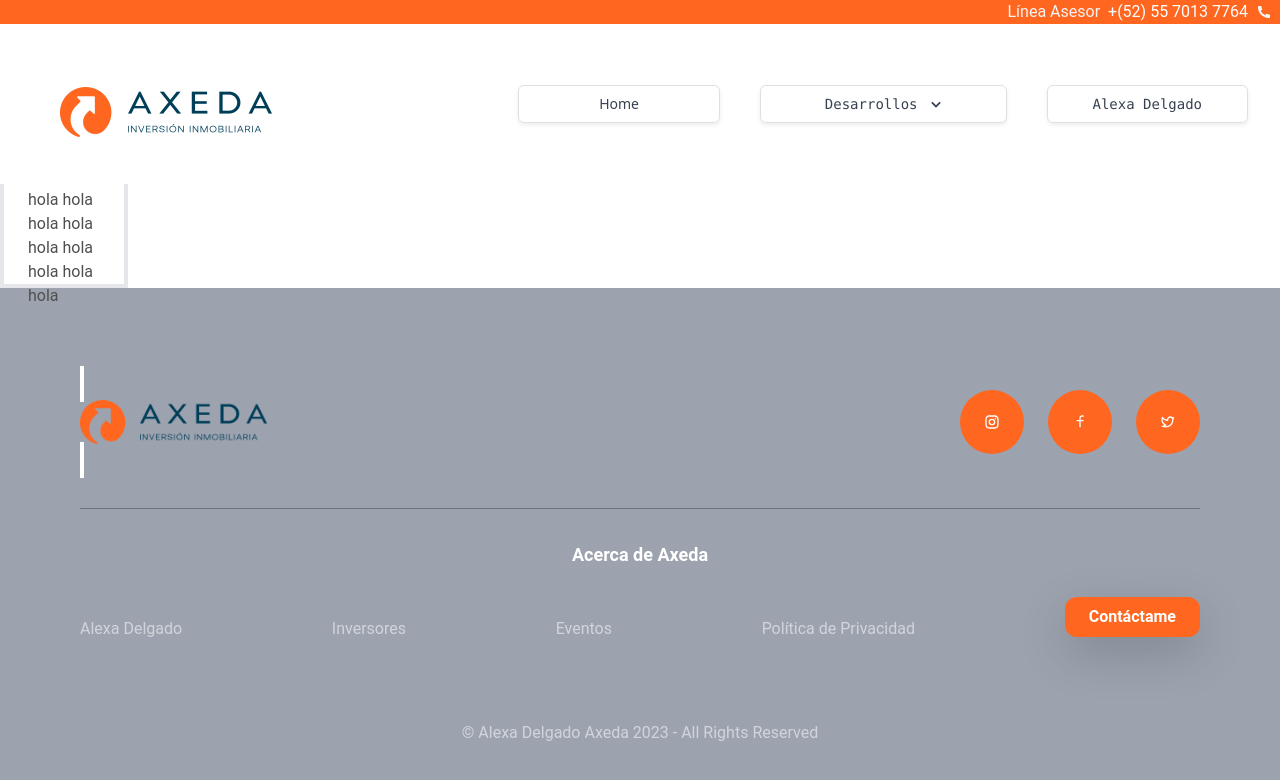
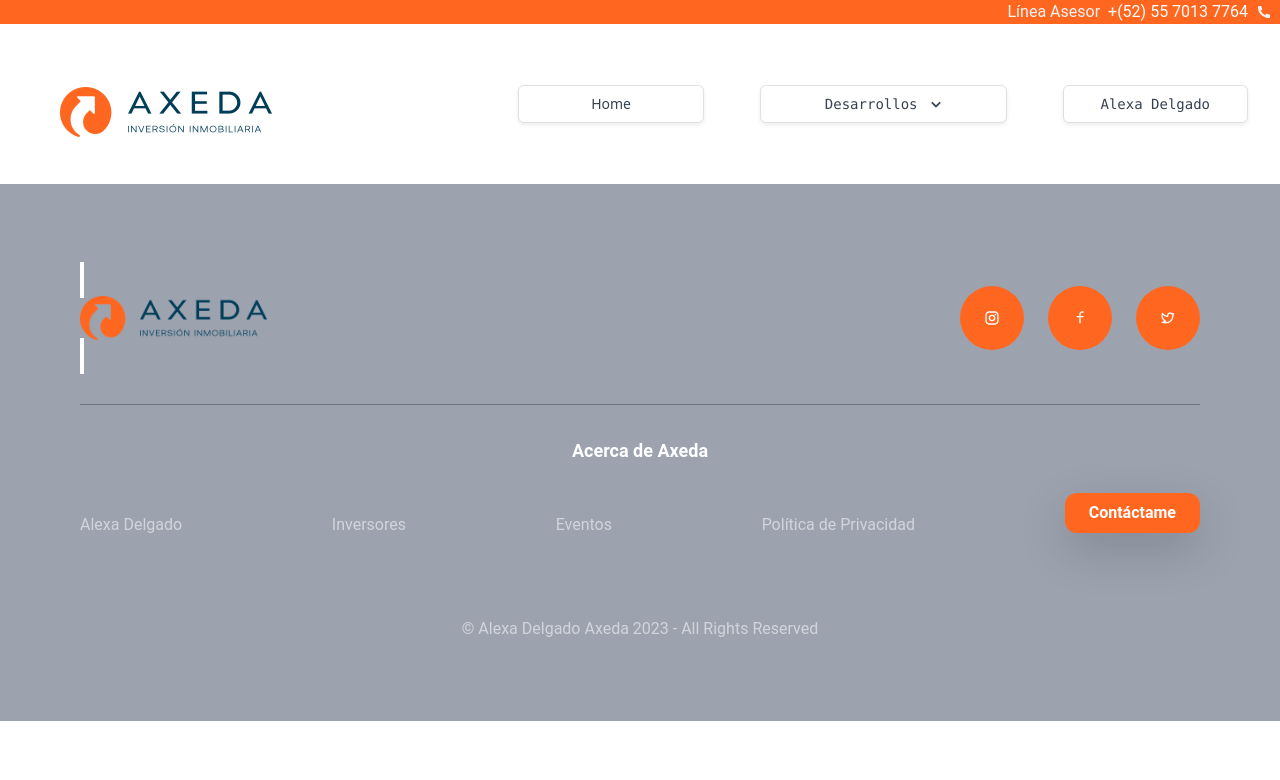
Before and after one commit to jmcgisc/AlexaAxeda, a React (Vite) app: page /privacidad in a window 1280 px wide. Shown: the top 780 px of the page. Built offline with nearby package versions, Linux system fonts and the light colour scheme; a web font is replaced by a local one; what tailwind-clip-path would draw is missing.

Commit message:
comento zonas rosavento

```diff
--- a/src/components/Aux/Privacidad.jsx
+++ b/src/components/Aux/Privacidad.jsx
@@ -3,18 +3,41 @@ import React from 'react'
 const Privacidad = () => {
   return (
     <div>
-      <div class="box-border h-32 w-32 p-4 border-4 ...">
-
-      hola
+    hola
         hola
         hola
         hola
         hola
         hola
         hola
+    hola
         hola
         hola
-      </div>
+        hola
+        hola
+        hola
+        hola
+    hola
+        hola
+        hola
+        hola
+        hola
+        hola
+        hola
+    hola
+        hola
+        hola
+        hola
+        hola
+        hola
+        hola
+    hola
+        hola
+        hola
+        hola
+        hola
+        hola
+        hola
 
     </div>
   )
--- a/src/components/Desarrollos/Rosavento.jsx
+++ b/src/components/Desarrollos/Rosavento.jsx
@@ -199,7 +199,7 @@ const Rosavento = () => {
             </div>
             </div>
 
-            <hr
+            {/* <hr
                 className="my-12 h-0.5 border-t-0 bg-neutral-100 opacity-100 dark:opacity-50" />
 
             <div className ="container mx-auto grid grid-cols-1 xl:grid-cols-4 ">
@@ -216,9 +216,9 @@ const Rosavento = () => {
                         <p>Elige e invierte en tu próximo patrimonio en las zonas con mejor plusvalía de Mérida y  Cancún. </p>
                     </div>
                 </div>
-            </div>
+            </div> */}
 
-
+{/*
             <div className="grid md:grid-cols-4 gap-8">
                 <div className="md:col-start-1 "></div>
                 <div className="md:col-start-2 ">
@@ -232,16 +232,17 @@ const Rosavento = () => {
                 </div>
 
                 <div className="md:col-start-4"></div>
-            </div>
+            </div>  */}
 
-            <hr
+            {/* <hr
                 className="my-12 h-0.5 border-t-0 bg-neutral-100 opacity-100 dark:opacity-50" />
 
             <div className="h4/5">
             </div>
             <div className ="flex bg-axeda overflow-hidden justify-content-center mt-md-3 mb-3">
+              */}
                 {/* <Banner/>  */}
-            </div>
+            {/* </div>
 
             <div className="bg-no-repeat bg-cover bg-center bg-fixed
                 bg-[url('/public/fondo2.jpg')] text-white ">
@@ -255,19 +256,19 @@ const Rosavento = () => {
                         <p>Elige e invierte en tu próximo patrimonio en las zonas con mejor plusvalía de Mérida y  Cancún. </p>
                     </div>
                 </div>
-            </div>
+            </div> */}
 
             <hr
                 className="my-12 h-0.5 border-t-0 bg-neutral-100 opacity-100 dark:opacity-50" />
 
             <div className="grid grid-cols">
 
-            <div className ="mx-auto grid grid-cols-2 ">
+            <div className ="mx-auto grid grid-cols-2 bg-gray-100">
                 <div className="col-start-1 col-end-4 xl:col-span-4 xl:px-12">
-                    <h2 className="font-title text-3xl tracking-widest leading-normal text-orange-900">
+                    <h2 className="font-title text-3xl tracking-widest leading-normal text-orange-900 px-12">
                         Rosavento
                     </h2>
-                    <div className="font-body col-start-2 col-end-8 py-6 px-6 text-gray-500 text-justify text-xl tracking-widest">
+                    <div className="font-sans col-start-2 col-end-8 py-6 px-6 text-gray-500 text-justify text-xl tracking-widest">
                         <p>
                             Un desarrollo con un concepto único en el sureste de México, donde gracias a su  ubicación en las mejores zonas de
                             Mérida y Cancún, es ideal para alcanzar tus objetivos de  inversión, ya sea para contruir tu patrimonio o para generar
@@ -275,7 +276,7 @@ const Rosavento = () => {
                         </p>
                     </div>
 
-                    <div className="font-body col-start-2 col-end-8 py-6 px-6 text-gray-500 text-justify text-xl tracking-widest">
+                    <div className="font-sans col-start-2 col-end-8 py-6 px-6 text-gray-500 text-justify text-xl tracking-widest">
                         <p>
                             Además, cuenta con características y amenidades premium en las que toda la
                             familia podrán disfrutar de una vida tranquila en Mérida y Cancún.
--- a/src/components/Footer.jsx
+++ b/src/components/Footer.jsx
@@ -66,7 +66,7 @@ const Footer = () => {
 
 
           <p  className="text-gray-300 mt-4 hover:text-white transition-colors">
-            <NavLink to = "/components/Aux/privacidad" > Política de Privacidad</NavLink>
+            <NavLink to = "/privacidad" > Política de Privacidad</NavLink>
           </p>
 
           <button
--- a/src/components/Headers.jsx
+++ b/src/components/Headers.jsx
@@ -46,7 +46,7 @@ const Headers = () => {
       </div>
 
       <nav
-         className={`fixed bg-white w-[68%] md:w-[25%] xl:w-full h-full ${showMenu ? "left-0" : "-left-full"} top-0 xl:static flex-1 flex flex-col xl:flex-row items-center justify-center gap-10 transition-all duration-500 z-50`}
+         className={`fixed bg-white w-[68%] md:w-[25%] xl:w-full h-full ${showMenu ? "left-0" : "-left-full"} top-0 xl:static flex-1 flex flex-col xl:flex-row items-center justify-center gap-14 transition-all duration-500 z-50`}
       >
 
          <div className ="px-22 py-2 inline-flex w-full justify-center rounded-md border border-gray-300 bg-white text-gray-700 font-sans sm:text-sm
```
Also changed, not shown: src/App.jsx (+3 -4 lines).
